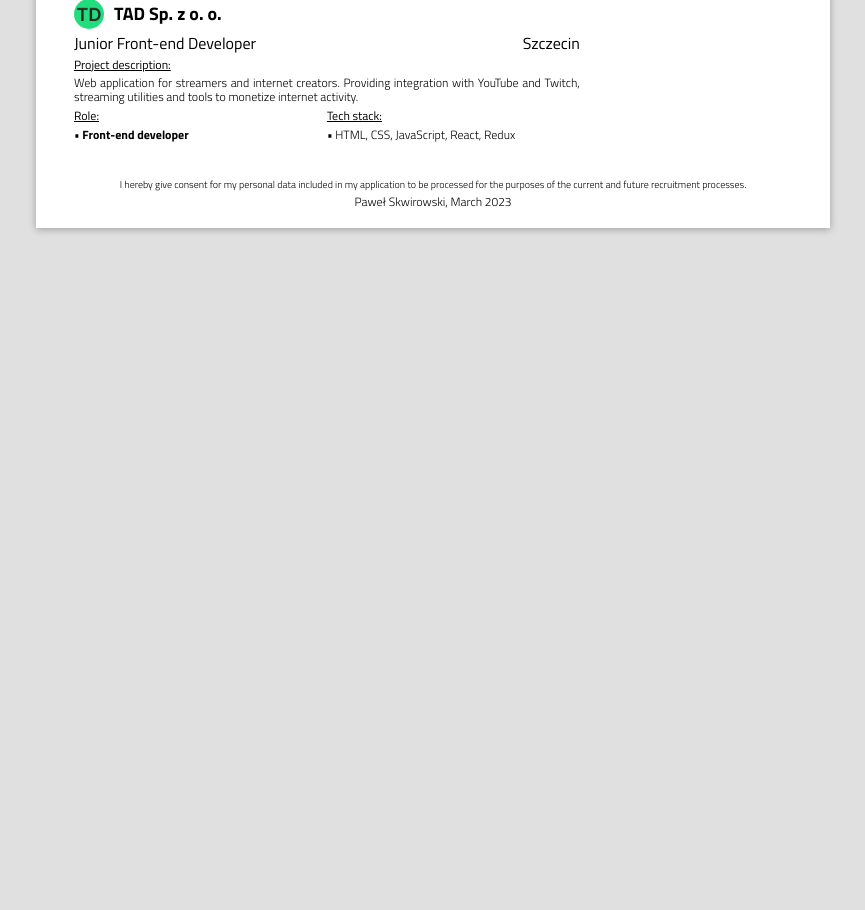
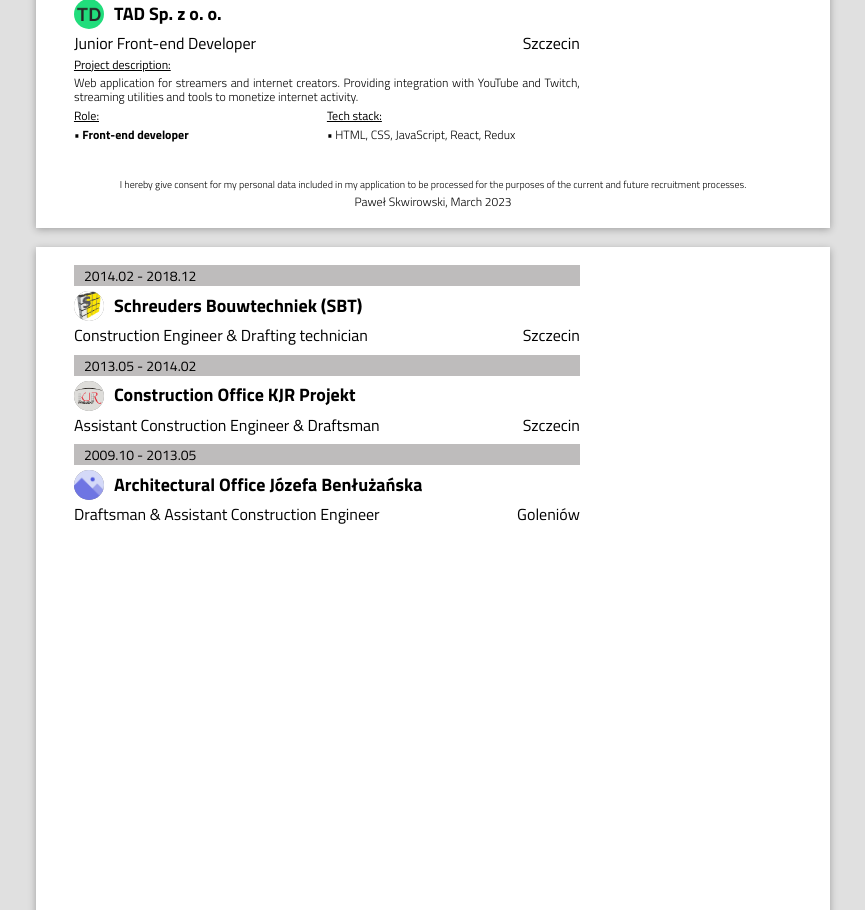
Before and after one commit to skwirowski/cv-pawel-skwirowski, a plain HTML site: page index.html in a window 1280 px wide. Shown: the part 910-1820 px from the top of the page, without its empty margins (207-1072 px from the left). Before the commit the page ends 1157 px from the top, so only its background shows below. Drawn offline with Linux system fonts and the light colour scheme.

Commit message:
Update Experience section & add images

```diff
--- a/index.html
+++ b/index.html
@@ -25,7 +25,7 @@
     </header>
     <div class="container">
       <div class="container__left">
-        <main id="experience" class="main-content"></main>
+        <main id="experience-page-1" class="main-content"></main>
       </div>
       <div class="container__right">
         <main id="personal-info" class="main-content"></main>
@@ -57,7 +57,25 @@
     </footer>
   </section>
 
-  <script src="scripts/experiencs.js"></script>
+  <section class="sheet padding-5mm padding-left-10mm padding-bottom-footer-5mm">
+    <div class="container">
+      <div class="container__left">
+        <main id="experience-page-2" class="main-content"></main>
+      </div>
+      <div class="container__right">
+
+      </div>
+    </div>
+    <footer class="footer">
+      <p class="footer__clause">
+        I hereby give consent for my personal data included in my application to be processed for the purposes of the current
+        and future recruitment processes.
+      </p>
+      <p class="footer__name">Paweł Skwirowski, <span id="footer" class="footer__date"></span></p>
+    </footer>
+  </section>
+
+  <script src="scripts/experience.js"></script>
   <script src="scripts/personalInfo.js"></script>
   <script src="scripts/skills.js"></script>
   <script src="scripts/footer.js"></script>
--- a/scripts/experiencs.js
+++ b/scripts/experience.js
@@ -1,5 +1,5 @@
 (function () {
-  const experience = [
+  const experiencePage1 = [
     {
       timeStart: "2022.12",
       timeEnd: "present",
@@ -65,13 +65,63 @@
     },
   ];
 
-  const experienceBlocks = (workHistory) => /* html */ `
-  <header class="header">
-    <div class="header__image__wrapper">
+  const experiencePage2 = [
+    {
+      timeStart: "2014.02",
+      timeEnd: "2018.12",
+      companyImage: "./styles/images/company_sbt.jpeg",
+      companyName: "Schreuders Bouwtechniek (SBT)",
+      position: "Construction Engineer & Drafting technician",
+      location: "Szczecin",
+      project: null,
+      role: null,
+      stackPrimary: null,
+      stackSecondary: null,
+      stackAdditional: null,
+      rowDisplay: false,
+    },
+    {
+      timeStart: "2013.05",
+      timeEnd: "2014.02",
+      companyImage: "./styles/images/company_kjr.png",
+      companyName: "Construction Office KJR Projekt",
+      position: "Assistant Construction Engineer & Draftsman",
+      location: "Szczecin",
+      project: null,
+      role: null,
+      stackPrimary: null,
+      stackSecondary: null,
+      stackAdditional: null,
+      rowDisplay: false,
+    },
+    {
+      timeStart: "2009.10",
+      timeEnd: "2013.05",
+      companyImage: "./styles/images/company_nologo.png",
+      companyName: "Architectural Office Józefa Benłużańska",
+      position: "Draftsman & Assistant Construction Engineer",
+      location: "Goleniów",
+      project: null,
+      role: null,
+      stackPrimary: null,
+      stackSecondary: null,
+      stackAdditional: null,
+      rowDisplay: false,
+    },
+  ];
+
+  const experienceBlocks = (workHistory, pageNumber) => /* html */ `
+  ${
+    pageNumber === 1
+      ? `<header class="header">
+          <div div class="header__image__wrapper">
             <!-- <img class="header__image" src="./styles/images/" alt="header"/> -->
           </div>
           <h2 class="header__content">Experience</h2>
-  </header>
+        </header>`
+      : ""
+  }
+
   ${workHistory
     .map(
       (experience) => /* html */ `
@@ -96,18 +146,28 @@
             experience.location
           }</div>
         </div>
-        <div class="experience__project">
+        ${
+          experience.project
+            ? `<div class="experience__project">
                 <div class="experience__project__description">Project description:</div>
                 <div class="experience__project__content">${experience.project}</div>
-        </div>
+              </div>`
+            : ""
+        }
         <div class="experience__role-tech-stack__wrapper${
           experience.rowDisplay ? " row-display" : ""
         }">
-          <div class="experience__role">
+          ${
+            experience.role
+              ? `<div class="experience__role">
                   <div class="experience__role__description">Role:</div>
                   <div class="experience__role__content">${experience.role}</div>
-          </div>
-          <div class="experience__tech-stack">
+                </div>`
+              : ""
+          }
+          ${
+            experience.stackPrimary
+              ? `<div class="experience__tech-stack">
                   <div class="experience__tech-stack__description">Tech stack:</div>
                   <div class="experience__tech-stack__content">${
                     experience.stackPrimary
@@ -122,7 +182,9 @@
                       ? `<div class="experience__tech-stack__content">${experience.stackAdditional}</div>`
                       : ""
                   }
-          </div>
+                </div>`
+              : ""
+          }
         </div>
       </div>
     `
@@ -130,6 +192,9 @@
     .join("")}
 `;
 
-  const htmlElement = document.getElementById("experience");
-  htmlElement.innerHTML = experienceBlocks(experience);
+  const htmlElement1 = document.getElementById("experience-page-1");
+  htmlElement1.innerHTML = experienceBlocks(experiencePage1, 1);
+
+  const htmlElement2 = document.getElementById("experience-page-2");
+  htmlElement2.innerHTML = experienceBlocks(experiencePage2, 2);
 })();
```
Also changed, not shown: styles/images/company_kjr.png (added), styles/images/company_nologo.png (added), styles/images/company_sbt.jpeg (added). Lines whose indentation alone changed are shown as unchanged.
